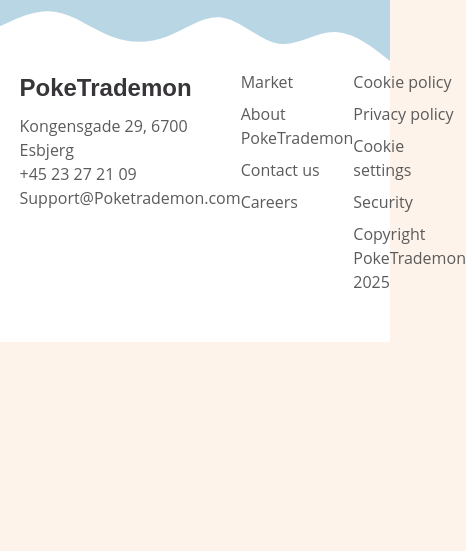
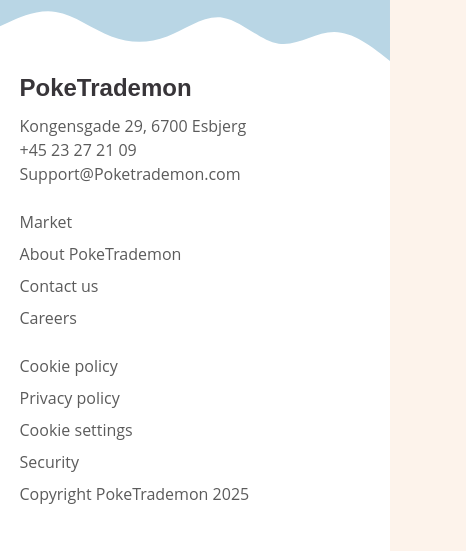
Before and after one commit to Laerke-Nicole/PokeTrademon, a Vue app: page / in a window 390 px wide. Shown: the part 2595-3146 px from the top of the page, 466 px wide, since content can reach past the window. Before the commit the page ends 2937 px from the top, so only its background shows below. Built offline with nearby package versions, Linux system fonts and the light colour scheme; no server answers; a web font is replaced by a local one.

Commit message:
responsive footer

```diff
--- a/src/App.vue
+++ b/src/App.vue
@@ -51,6 +51,7 @@
   <div class="bg-white">
     <svg xmlns="http://www.w3.org/2000/svg" viewBox="0 0 1440 320"><path fill="#B9D6E5" fill-opacity="1" d="M0,160L34.3,144C68.6,128,137,96,206,106.7C274.3,117,343,171,411,197.3C480,224,549,224,617,197.3C685.7,171,754,117,823,128C891.4,139,960,213,1029,224C1097.1,235,1166,181,1234,181.3C1302.9,181,1371,235,1406,261.3L1440,288L1440,0L1405.7,0C1371.4,0,1303,0,1234,0C1165.7,0,1097,0,1029,0C960,0,891,0,823,0C754.3,0,686,0,617,0C548.6,0,480,0,411,0C342.9,0,274,0,206,0C137.1,0,69,0,34,0L0,0Z"></path></svg>
   </div>
+
   <!-- footer -->
   <footer class="flex justify-around five-percent pb-12 bg-white">
     <div>
@@ -133,4 +134,12 @@ i {
   text-decoration: underline;
   cursor: pointer;
 }
+
+/* responsive design */
+@media screen and (max-width: 800px) {
+    footer {
+      flex-direction: column;
+      gap: 24px;
+    }
+  }
 </style>
```
